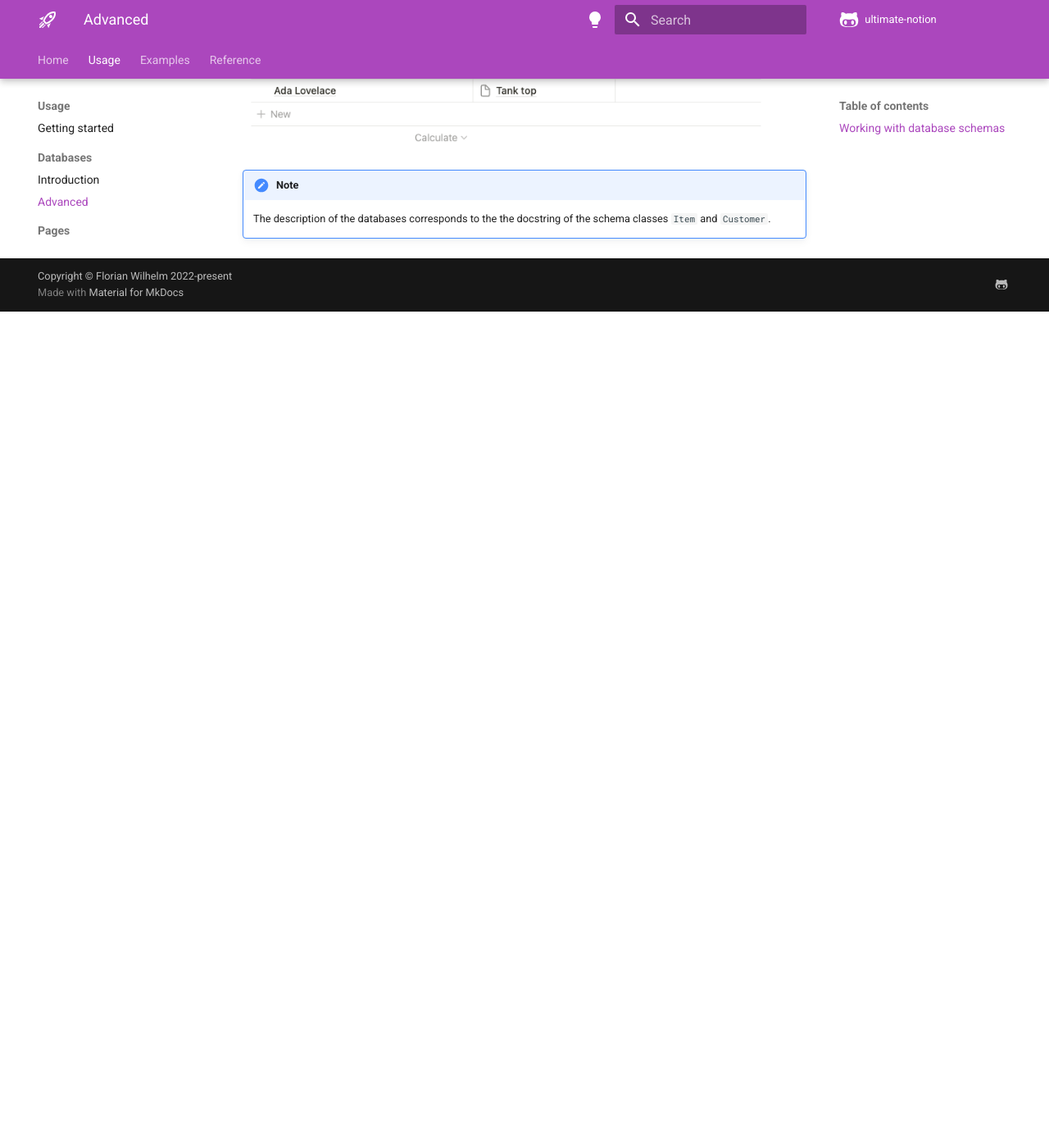
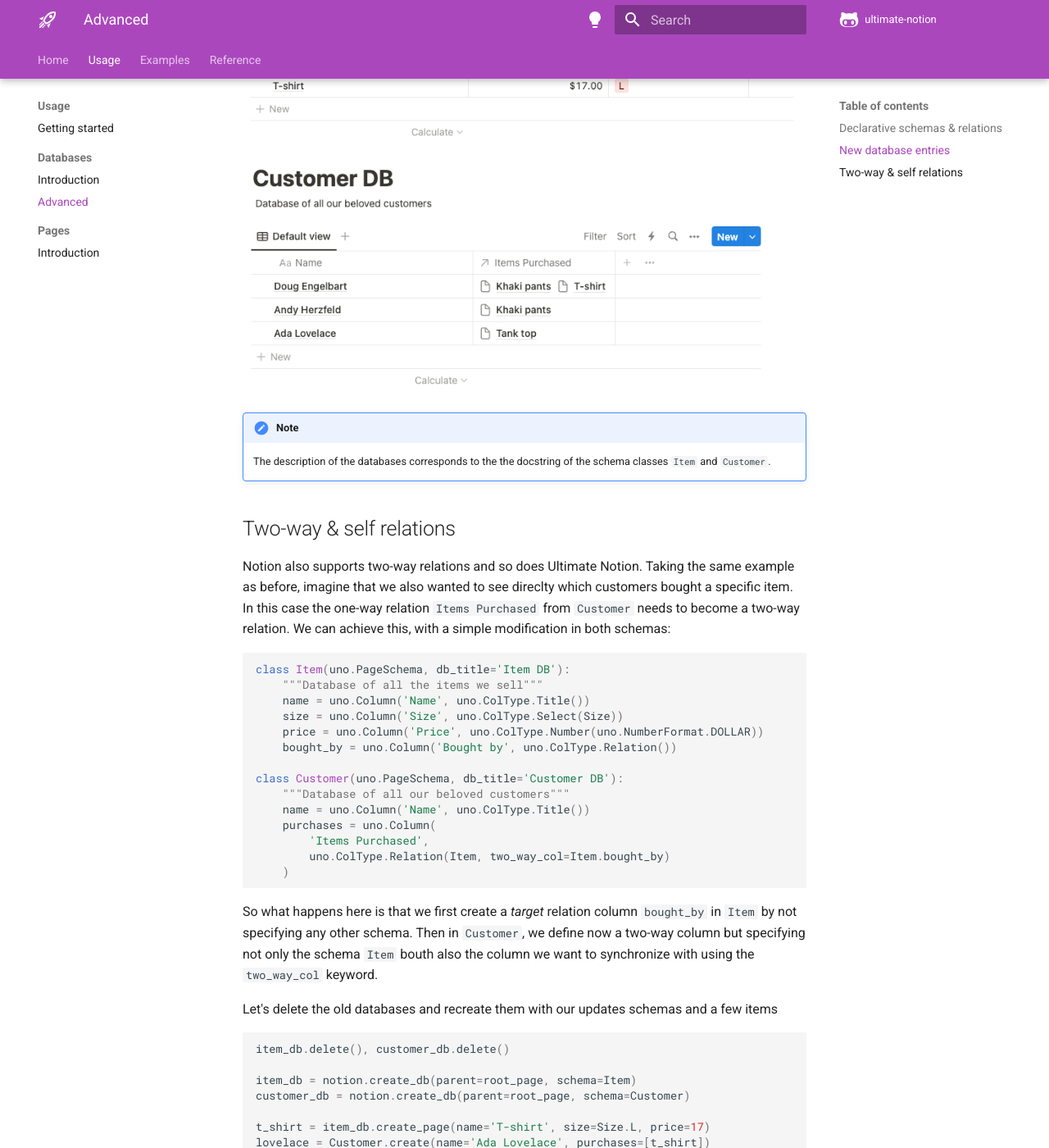
Before and after one commit to ultimate-notion/ultimate-notion, an MkDocs documentation site: the page built from docs/usage/db_advanced.md, in a window 1280 px wide and 1400 px high, scrolled down 2184 px. Shown: the whole window at 82% size. Built offline with MkDocs 1.6.1 and Material for MkDocs 9.7.7, drawn with Linux system fonts in a browser that asks for light colours; comment, search, counter and statistics services are not loaded; the version menu is left out; before the commit the page ends 2564 px from its top, so only the background shows below that; some of the changed text lies outside the part shown.

Commit message:
Finished first full iteration on db advanced docs

````diff
--- a/docs/usage/db_advanced.md
+++ b/docs/usage/db_advanced.md
@@ -12,7 +12,7 @@
 notion = uno.Session.get_or_create()
 ```
 
-## Working with database schemas
+## Declarative schemas & relations
 
 We start by defining the schema for our items in a really pythonic way.
 The schema should have three columns, the title column `Name` for the name of an item, e.g. "Jeans",
@@ -44,7 +44,7 @@
 item_db = notion.create_db(parent=root_page, schema=Item)
 ```
 
-Now we create a database for our customers and define a one-way relation to the items:
+Now we create a database for our customers and define a one-way [Relation] to the items:
 
 ```python
 class Customer(uno.PageSchema, db_title='Customer DB'):
@@ -55,7 +55,19 @@
 customer_db = notion.create_db(parent=root_page, schema=Customer)
 ```
 
-Now that we have created those two databases, we can start filling them with a few items
+!!! warning
+    To create a database that has a relation to another database requires that the target
+    database already exists. Thus the order of creating the databases from the schemas
+    is important.
+
+All available column database are provided by [ColType], which is just a namespace
+for the various column types defined in [schema]. Column types with the class
+variable `allowed_at_creation` set to `False` are currently not supported by the Notion API.
+when creating a new database.
+
+## New database entries
+
+Now that we have created those two databases, we can start filling them with a few entries
 either using the [create_page] method of the database object:
 
 ```python
@@ -87,6 +99,89 @@
 !!! note
     The description of the databases corresponds to the the docstring of the schema classes `Item` and `Customer`.
 
+## Two-way & self relations
+
+Notion also supports two-way relations and so does Ultimate Notion. Taking the same example as before, imagine
+that we also wanted to see direclty which customers bought a specific item. In this case the one-way relation `Items Purchased`
+from `Customer` needs to become a two-way relation. We can achieve this, with a simple modification in both schemas:
+
+```python
+class Item(uno.PageSchema, db_title='Item DB'):
+    """Database of all the items we sell"""
+    name = uno.Column('Name', uno.ColType.Title())
+    size = uno.Column('Size', uno.ColType.Select(Size))
+    price = uno.Column('Price', uno.ColType.Number(uno.NumberFormat.DOLLAR))
+    bought_by = uno.Column('Bought by', uno.ColType.Relation())
+
+class Customer(uno.PageSchema, db_title='Customer DB'):
+    """Database of all our beloved customers"""
+    name = uno.Column('Name', uno.ColType.Title())
+    purchases = uno.Column(
+        'Items Purchased',
+        uno.ColType.Relation(Item, two_way_col=Item.bought_by)
+    )
+```
+
+So what happens here is that we first create a *target* relation column `bought_by` in `Item` by not
+specifying any other schema. Then in `Customer`, we define now a two-way column but specifying not only
+the schema `Item` bouth also the column we want to synchronize with using the `two_way_col` keyword.
+
+Let's delete the old databases and recreate them with our updates schemas and a few items
+
+```python
+item_db.delete(), customer_db.delete()
+
+item_db = notion.create_db(parent=root_page, schema=Item)
+customer_db = notion.create_db(parent=root_page, schema=Customer)
+
+t_shirt = item_db.create_page(name='T-shirt', size=Size.L, price=17)
+lovelace = Customer.create(name='Ada Lovelace', purchases=[t_shirt])
+hertzfeld = Customer.create(name='Andy Herzfeld', purchases=[t_shirt])
+```
+
+and take a look at the two-way relation within `item_db`:
+
+![Notion customer database wiht two-way relation](../assets/images/notion-item-db-two-way.png){: style="width:800px; display:block; margin-left:auto; margin-right:auto;"}
+
+Assume now that we want to have a schema that references itself, for instance a simple task list like where
+certain tasks can be subtasks of others:
+
+```python
+class Task(uno.PageSchema, db_title='Task List'):
+    """A really simple task lists with subtasks"""
+    task = uno.Column('Task', uno.ColType.Title())
+    due_by = uno.Column('Due by', uno.ColType.Date())
+    parent = uno.Column('Parent Task', uno.ColType.Relation(uno.SelfRef))
+
+task_db = notion.create_db(parent=root_page, schema=Task)
+
+from datetime import datetime, timedelta
+
+today = datetime.now()
+
+clean_house = Task.create(
+    task='Clean the house',
+    due_by=today + timedelta(weeks=4)
+)
+Task.create(
+    task='Vacuum living room',
+    due_by=today + timedelta(weeks=1),
+    parent=clean_house
+)
+Task.create(
+    task='Tidy up kitchen',
+    due_by=today + timedelta(days=3),
+    parent=clean_house
+)
+```
+
+!!! Warning
+    Due to a bug in the Notion API, it's not possible to have a two-way self-referencing relation right now.
+    Creating a two-way relation leads to the creation of a one-way relation. We check for that and fail.
+
 [Notion docs]: https://www.notion.so/help/relations-and-rollups#create-a-relation
 [create_page]: ../../reference/ultimate_notion/database/#ultimate_notion.database.Database.create_page
 [create]: ../../reference/ultimate_notion/schema/#ultimate_notion.schema.PageSchema.create
+[Relation]:  ../../reference/ultimate_notion/schema/#ultimate_notion.schema.Relation
+[ColType]: ../../reference/ultimate_notion/schema/#ultimate_notion.schema.ColType
+[schema]: ../../reference/ultimate_notion/schema/#ultimate_notion.schema
--- a/mkdocs.yml
+++ b/mkdocs.yml
@@ -94,6 +94,8 @@
       python:
         paths:
           - src
+        selection:
+          new_path_syntax: yes
         options:
           docstring_style: google
           docstring_options:
````
Also changed, not shown: other parts of docs/usage/db_advanced.md (+1 -1 lines), README.md (+1 -1 lines), docs/scripts/gen_ref_nav.py (+8 -8 lines), pyproject.toml (+8 -1 lines), docs/assets/images/notion-item-db-two-way.png (added), 1 other file.
